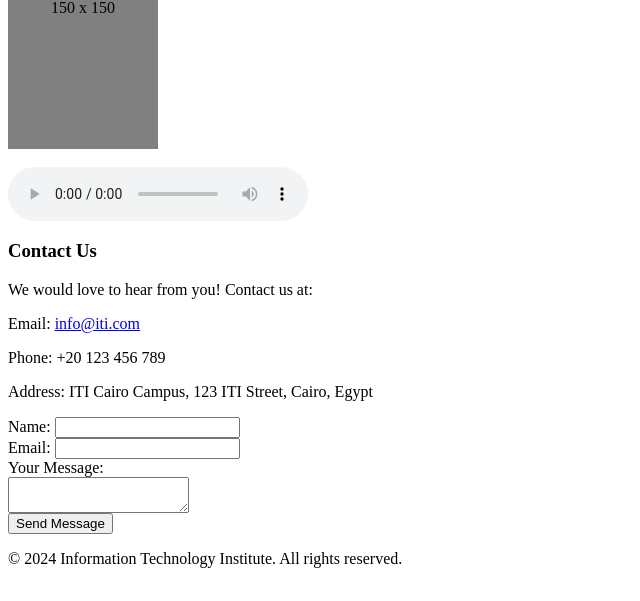
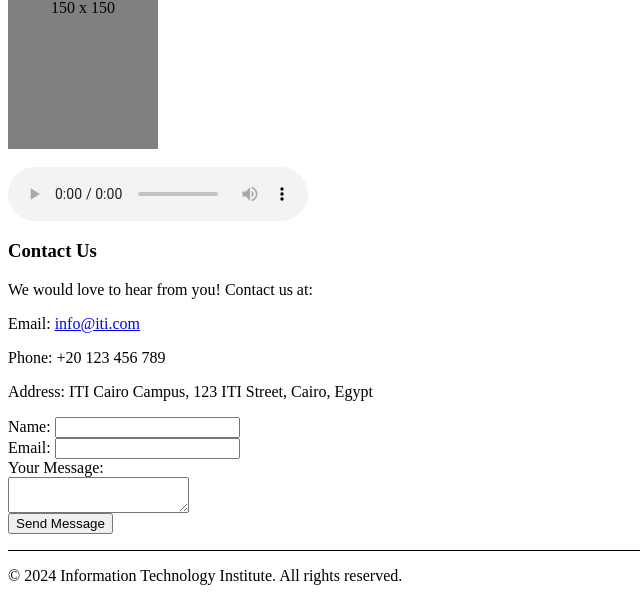
Before and after one commit to nadaahmed2001/HTML-task-lab1, a plain HTML site: page index.html in a window 1280 px wide. Shown: the part 1328-1929 px from the top of the page, without its empty margins (0-640 px from the left). Drawn offline with Linux system fonts and the light colour scheme.

Commit message:
add footer

```diff
--- a/index.html
+++ b/index.html
@@ -112,7 +112,8 @@
             <button type="submit">Send Message</button>
         </form>
     </body>
-    <footer border-top="1px solid black;">
+
+    <footer style="border-top:1px solid black;">
         <p>&copy; 2024 Information Technology Institute. All rights reserved.</p>
     </footer>
 </html>
```
